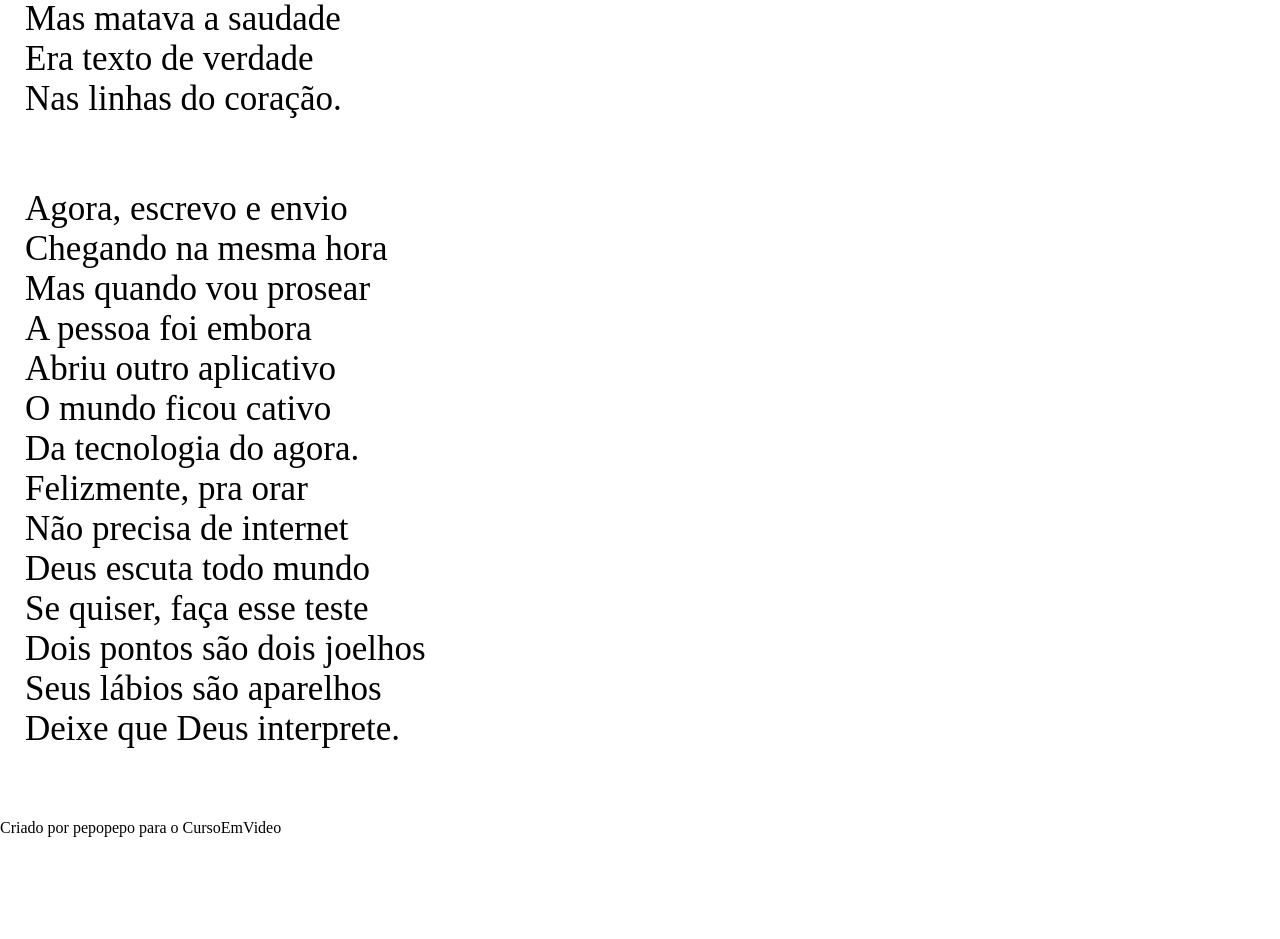
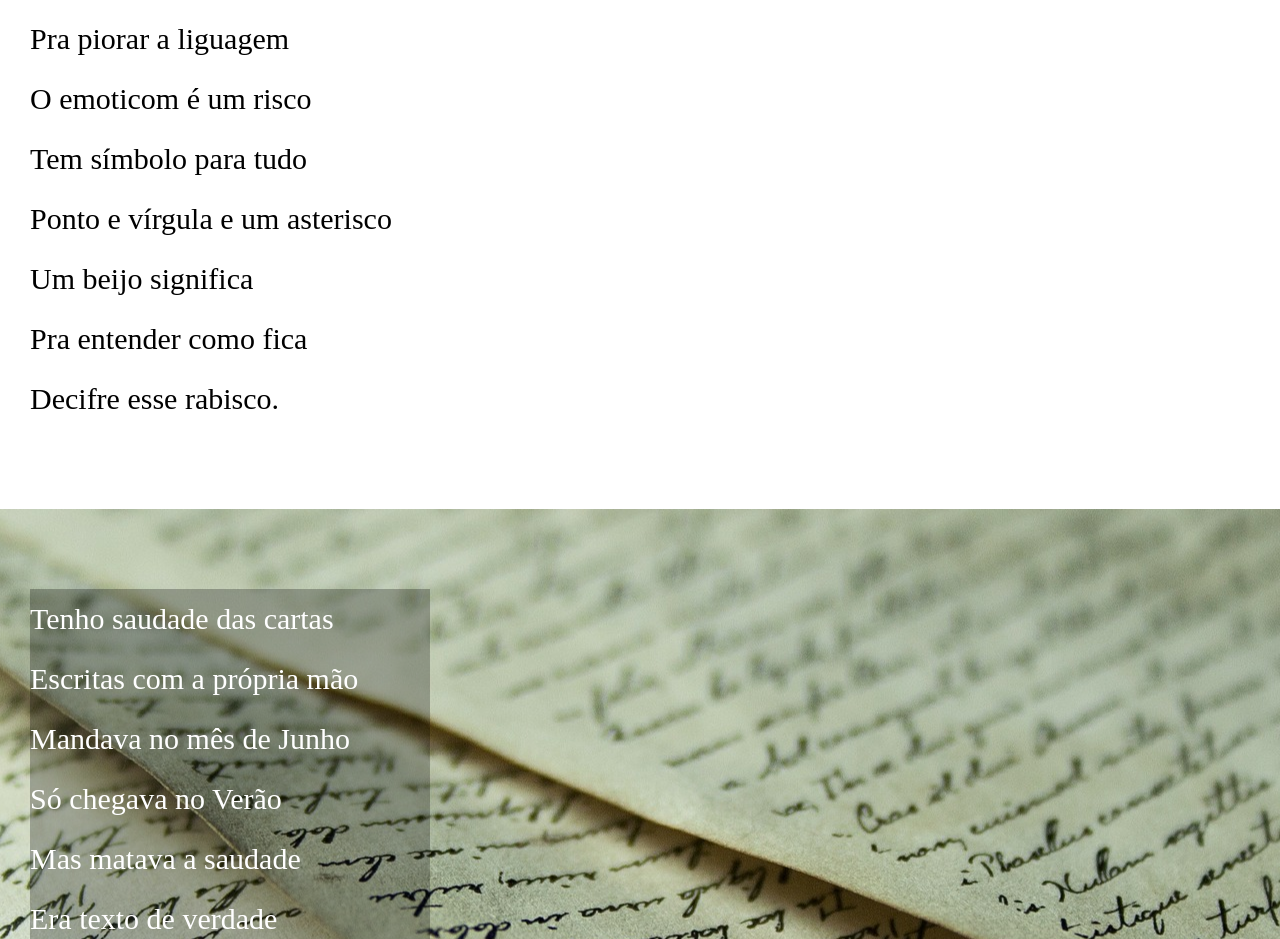
Before and after one commit to Pikato80/exercicios, a plain HTML site: page desafios/desafio cordel/index.html in a window 1280 px wide. Shown: the part 1861-2800 px from the top of the page. Before the commit the page ends 2698 px from the top, so only its background shows below. Drawn offline with Linux system fonts and the light colour scheme.

Commit message:
projetin

```diff
--- a/desafios/desafio cordel/index.html
+++ b/desafios/desafio cordel/index.html
@@ -10,7 +10,7 @@
 
         <header id="cabeca">
             <h1 id="title">Cordel Moderno</h1>
-            <h2 id="cabra"> Por <a href="https://www.recantodasletras.com.br/poesias/3186743]">Milton Duarte</a></h2>
+             <p class="cabra"> Por <a href="https://www.recantodasletras.com.br/poesias/3186743]" target="_blank">Milton Duarte</a></p>
         </header>
         <article>
 
@@ -29,7 +29,7 @@
                     <br>
 
 
-                        <section class="imagem">
+                        <section class="imagem" id="janinha">
                             <p>
                                 Não é mais como era antes <br>
                                 É tudo abreviado <br>
@@ -41,7 +41,7 @@
                             </p>
                         </section>
 
-                        <section>
+                        <section class="normal">
 
                                 <p>
                                     Arroba agora não pesa <br>
@@ -65,7 +65,7 @@
 
                         </section>
 
-                        <section>
+                        <section class="imagem" id="pepo">
                             <p>
                                 Tenho saudade das cartas <br>
                                 Escritas com a própria mão <br>
@@ -77,7 +77,7 @@
                             </p>
                         </section>
 
-                        <section>
+                        <section class="normal">
 
                                 <p>
                                     Agora, escrevo e envio <br>
--- a/desafios/desafio cordel/style.css
+++ b/desafios/desafio cordel/style.css
@@ -6,22 +6,25 @@
     padding: 0;
 }
 
-@import url('https://fonts.googleapis.com/css2?family=Permanent+Marker&display=swap');
 
-#cabeca {
+#cabeca  {
     background-color: black;
     color: white;
     text-align: center;
-    padding: 60px;
+    padding: 50px;
+}
+#cabeca >h1 {
+    font-variant: small-caps;
+
 }
 #title {
     font-size: 60px;
 }
-#cabra {
+.cabra {
     font-size: 20px;
     font-weight: 500;
 }
-#cabra > a:hover {
+.cabra > a:hover {
     text-decoration: underline;
 }
 a {
@@ -31,13 +34,11 @@ a {
     text-decoration: none;
 }
 section {
-    font-size: 35px;
-    margin: 70px 25px ;
-
-}
-.imagem {
-    background-image: url(imagens/background001.jpg);
-    background-position: center center;
+    font-size: 30px;
+    padding-top:10vh;
+    padding-bottom:10vh;
+    line-height: 2em;
+    padding-left: 30px;
 }
 #rodape {
     color: black;
@@ -47,3 +48,26 @@ section {
 #rodape:hover {
     text-decoration: underline;
 }
+.normal {
+    background-color: white;
+    color: black;
+}
+.imagem {
+    background-color: lightgray;
+    color: white;
+
+}
+.imagem > p {
+ background-color:rgba(0, 0, 0, 0.267) ;
+ width:400px ;
+}
+#janinha {
+    background-image: url(imagens/background001.jpg);
+    background-position: center center;
+    background-attachment: fixed;
+}
+#pepo{
+    background-image: url(imagens/background002.jpg);
+    background-position: center center;
+    background-attachment: fixed;
+}
```
